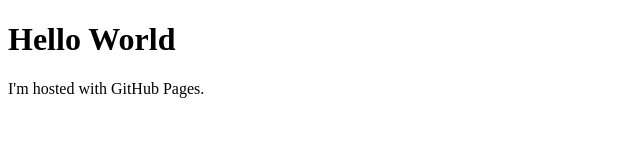
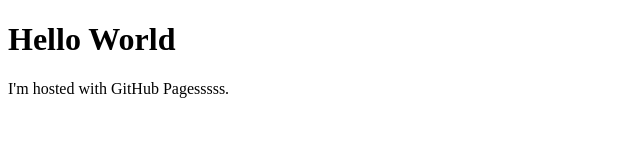
Before and after one commit to Anshpvt/Anshpvt.github.io, a plain HTML site: page index.html in a window 1280 px wide. Shown: the full height of the page, 0-640 px from the left. Drawn offline with Linux system fonts and the light colour scheme.

Commit message:
initials commit

```diff
--- a/index.html
+++ b/index.html
@@ -2,6 +2,6 @@
 <html>
 <body>
 <h1>Hello World</h1>
-<p>I'm hosted with GitHub Pages.</p>
+<p>I'm hosted with GitHub Pagesssss.</p>
 </body>
 </html>
```
